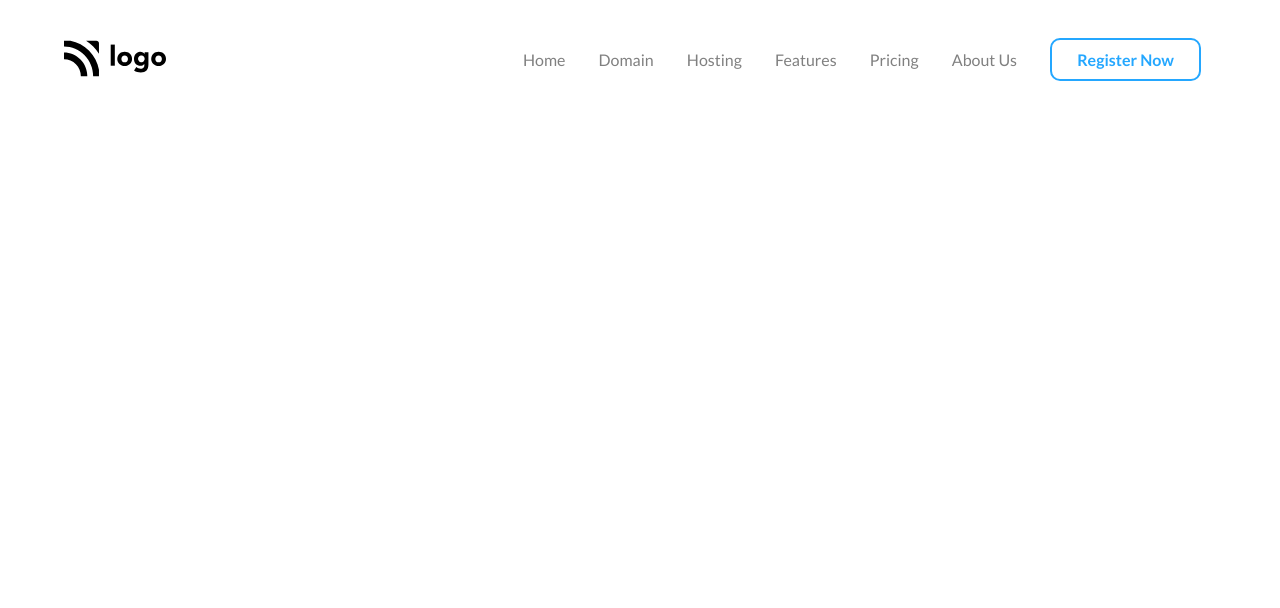
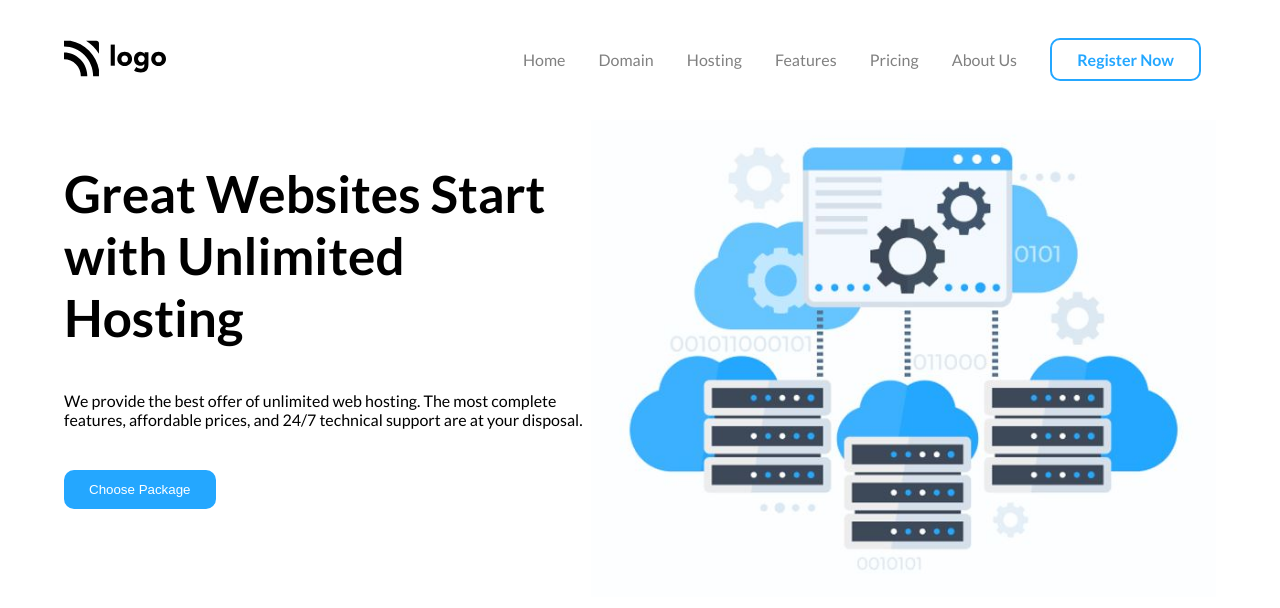
Before and after one commit to itamim345/domain-hosting-service, a plain HTML site: page index.html in a window 1280 px wide. Drawn offline with Linux system fonts and the light colour scheme.

Commit message:
intro-area css done

```diff
--- a/index.html
+++ b/index.html
@@ -24,6 +24,19 @@
                 <a href="#" class="register-btn">Register Now</a>
             </div>
         </nav>
+        <!-- intro area -->
+        <div class="intro-area">
+            <div class="intro-content">
+                <h2>Great Websites Start
+                    with Unlimited
+                    Hosting</h2>
+                <p>We provide the best offer of unlimited web hosting. The most complete features, affordable prices, and 24/7 technical support are at your disposal.</p>
+                <button>Choose Package</button>
+            </div>
+            <div class="intro-img">
+                <img src="img/img1.jfif" alt="intro-img">
+            </div>
+        </div>
     </div>
 </body>
 </html>
--- a/style.css
+++ b/style.css
@@ -32,3 +32,25 @@ nav {
     color: #24a7ff!important;
     font-weight: bold;
 }
+/* intro-area css */
+.intro-area {
+    display: flex;
+    justify-content: space-between;
+}
+.intro-content {
+    width: 50%;
+}
+.intro-content h2 {
+    font-size: 4vw;
+}
+.intro-img img {
+    width: 100%;
+}
+.intro-content button {
+    background-color: #24a7ff;
+    border: none;
+    padding: 12px 25px;
+    border-radius: 10px;
+    color : #fff;
+    margin-top: 2vw;
+}
```
